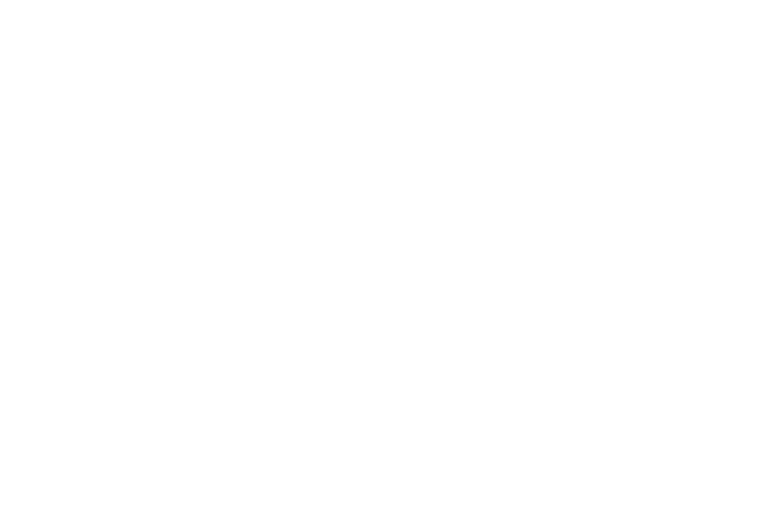
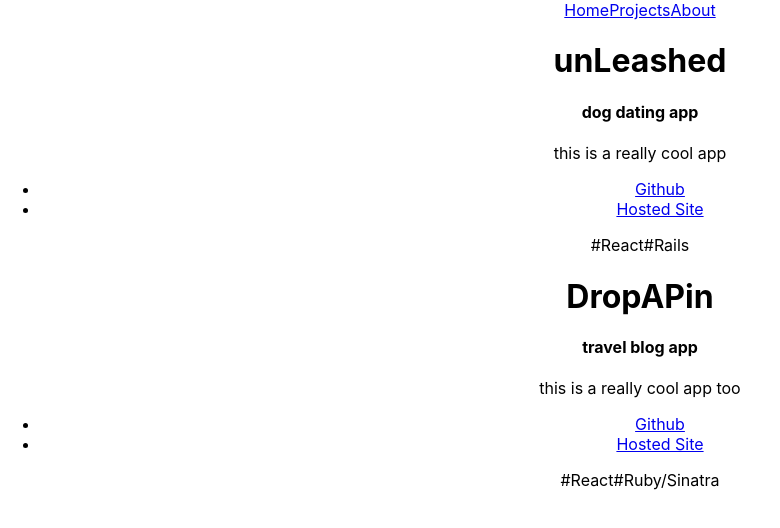
Before and after one commit to landonskinner/portfolio-site, a React (Create React App) app: page /projects in a window 1280 px wide. Shown: the top 528 px of the page, without its empty margins (0-780 px from the left). Built offline with nearby package versions, Linux system fonts and the light colour scheme.

Commit message:
basic site structure with navigation

```diff
--- a/package.json
+++ b/package.json
@@ -10,6 +10,7 @@
     "fullpage.js": "^3.1.2",
     "react": "^17.0.2",
     "react-dom": "^17.0.2",
+    "react-router-dom": "^6.2.1",
     "react-scripts": "5.0.0",
     "web-vitals": "^2.1.4"
   },
--- a/src/App.js
+++ b/src/App.js
@@ -1,11 +1,20 @@
-import logo from './logo.svg';
 import './App.css';
+import {Routes, Route} from 'react-router-dom';
+import Projects from './components/Projects';
+import NavBar from './components/NavBar';
+import Home from './components/Home';
+import AboutMe from './components/AboutMe';
 
 function App() {
 
   return (
     <div className="App">
-
+      <NavBar />
+      <Routes>
+        <Route path="/" element={<Home />} />
+        <Route path="/projects" element={<Projects />} />
+        <Route path="/about" element={<AboutMe />} />
+      </Routes>
     </div>
   );
 }
--- /dev/null
+++ b/src/components/AboutMe.js
@@ -0,0 +1,9 @@
+import React from 'react'
+
+function AboutMe() {
+    return (
+        <div>AboutMe</div>
+    )
+}
+
+export default AboutMe
--- /dev/null
+++ b/src/components/Home.js
@@ -0,0 +1,9 @@
+import React from 'react'
+
+function Home() {
+    return (
+        <div>Home</div>
+    )
+}
+
+export default Home
--- /dev/null
+++ b/src/components/NavBar.js
@@ -0,0 +1,13 @@
+import {NavLink} from 'react-router-dom'
+
+function NavBar() {
+    return (
+        <div>
+            <NavLink to="/" exact>Home</NavLink>
+            <NavLink to="/projects">Projects</NavLink>
+            <NavLink to="/about">About</NavLink>
+        </div>
+    )
+}
+
+export default NavBar
--- /dev/null
+++ b/src/components/ProjectCard.js
@@ -0,0 +1,23 @@
+import React from 'react'
+
+function ProjectCard({project: {name, description, summary, technologies, github, site}}) {
+
+    return (
+        <div>
+            <h1>{name}</h1>
+            <h4>{description}</h4>
+            <p>{summary}</p>
+            <ul>
+                <li><a href={github}>Github</a></li>
+                <li><a href={site}>Hosted Site</a></li>
+            </ul>
+            <div>
+                {technologies.map(tech => {
+                    return <span>#{tech}</span>
+                })}
+            </div>
+        </div>
+    )
+}
+
+export default ProjectCard
--- /dev/null
+++ b/src/components/Projects.js
@@ -0,0 +1,32 @@
+import React from 'react'
+import ProjectCard from './ProjectCard'
+
+function Projects() {
+
+    const projectArr = [
+        {
+            name: 'unLeashed',
+            technologies: ['React', 'Rails'],
+            github: 'link',
+            site: 'link',
+            description: 'dog dating app',
+            summary: 'this is a really cool app'
+        },
+        {
+            name: 'DropAPin',
+            technologies: ['React', 'Ruby/Sinatra'],
+            github: 'link',
+            site: 'link',
+            description: 'travel blog app',
+            summary: 'this is a really cool app too'
+        }
+    ]
+
+    return (
+        <div>
+            {projectArr.map(project => <ProjectCard key={project.name} project={project}/>)}
+        </div>
+    )
+}
+
+export default Projects
--- a/src/index.js
+++ b/src/index.js
@@ -1,12 +1,15 @@
 import React from 'react';
 import ReactDOM from 'react-dom';
+import { BrowserRouter } from 'react-router-dom';
 import './index.css';
 import App from './App';
 import reportWebVitals from './reportWebVitals';
 
 ReactDOM.render(
   <React.StrictMode>
-    <App />
+    <BrowserRouter>
+      <App />
+    </BrowserRouter>
   </React.StrictMode>,
   document.getElementById('root')
 );
```
Also changed, not shown: 1 other file (tests, documents, lock files or other folders).
